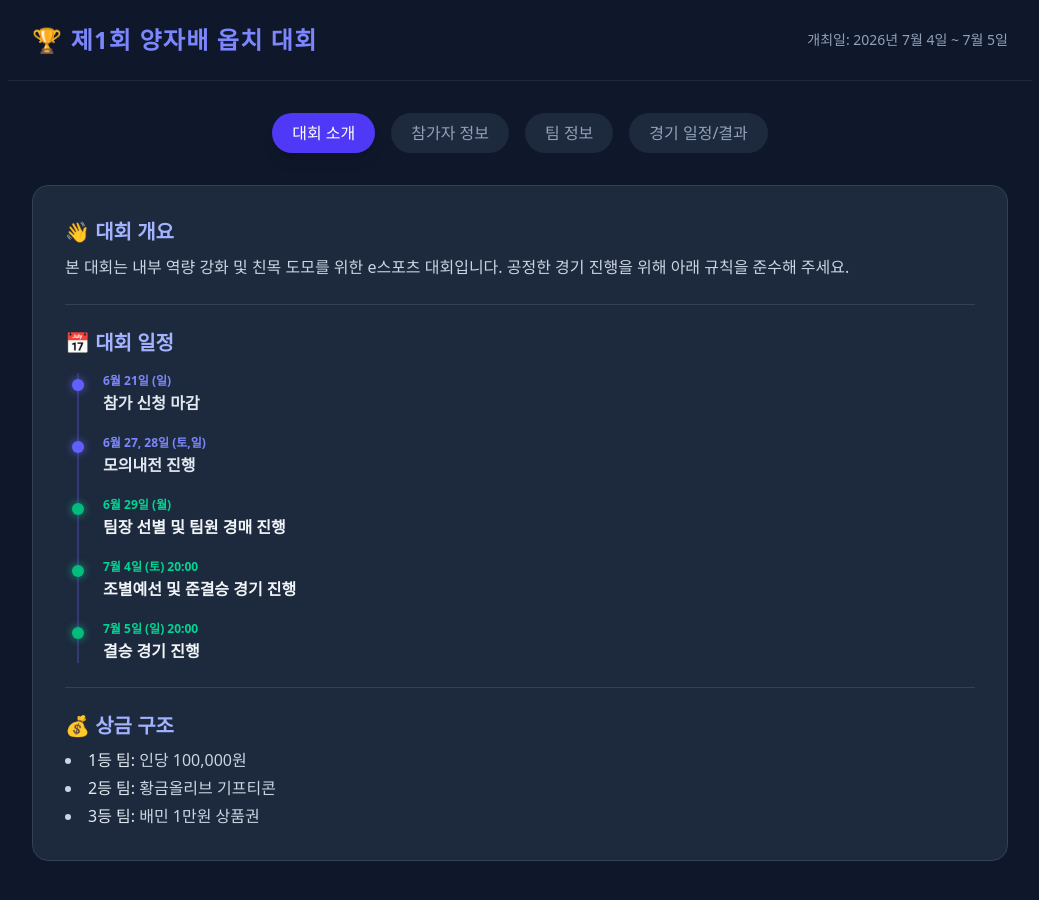
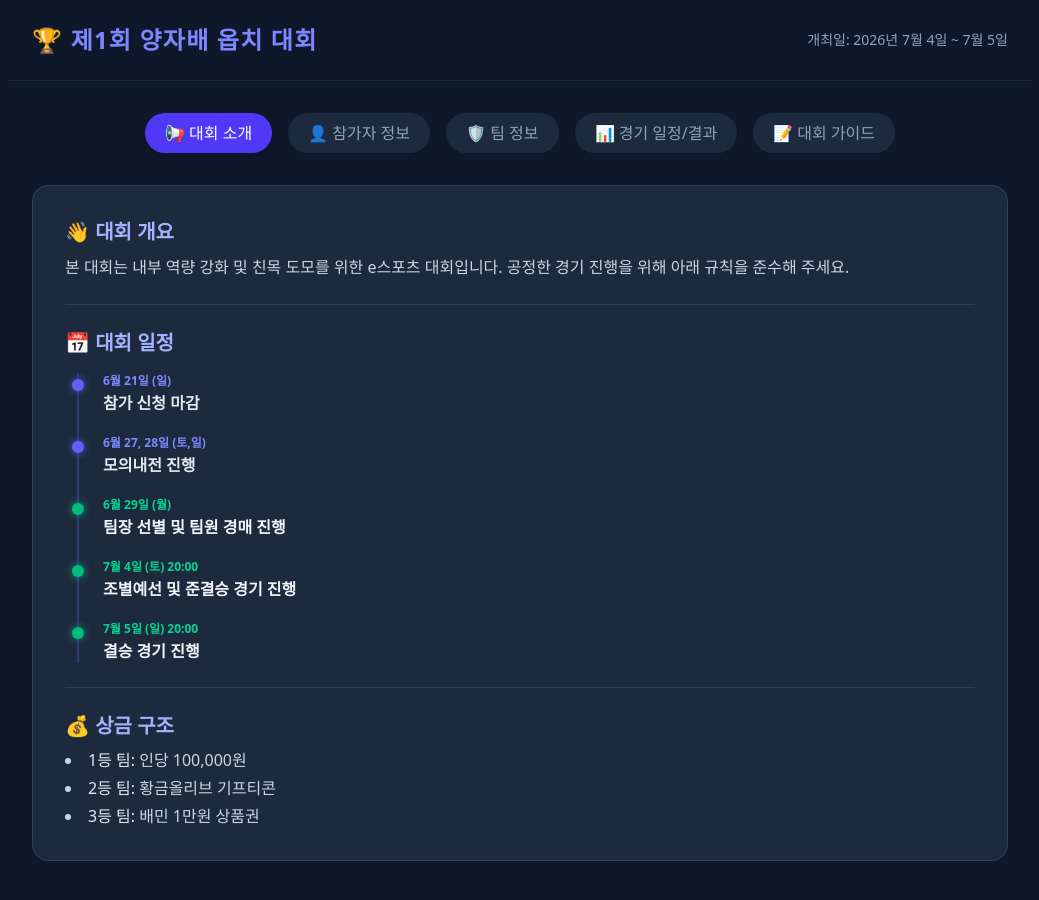
Before and after one commit to jaeyeon-dev/quantum-overwatch-tournament, a Next.js app: page / in a window 1280 px wide. Shown: the top 900 px of the page, without its empty margins (120-1159 px from the left). Built offline with nearby package versions, Linux system fonts and the light colour scheme.

Commit message:
Add icons and guide tab to navigation menu

```diff
--- a/src/app/page.js
+++ b/src/app/page.js
@@ -30,10 +30,11 @@ export default function Home() {
       {/* 2. 탭 메뉴 버튼 */}
       <nav className="flex justify-center space-x-2 md:space-x-4 my-8 px-4 flex-wrap gap-y-2">
         {[
-          { id: 'about', label: '대회 소개' },
-          { id: 'players', label: '참가자 정보' },
-          { id: 'teams', label: '팀 정보' },
-          { id: 'schedule', label: '경기 일정/결과' }
+          { id: 'about', label: '📢 대회 소개' },
+          { id: 'players', label: '👤 참가자 정보' },
+          { id: 'teams', label: '🛡️ 팀 정보' },
+          { id: 'schedule', label: '📊 경기 일정/결과' },
+          { id: 'guide', label: '📝 대회 가이드' }
         ].map((tab) => (
           <button
             key={tab.id}
```
